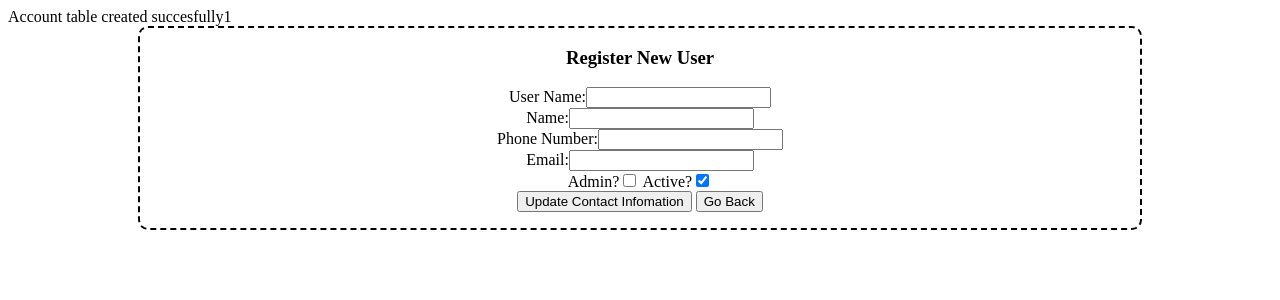
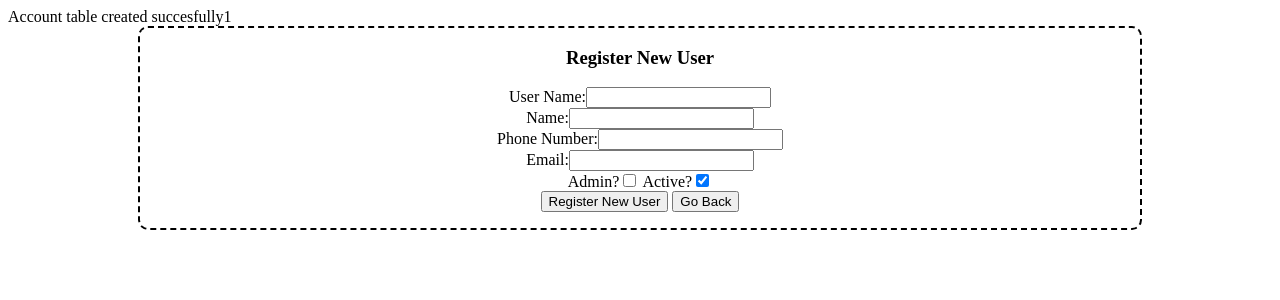
Before and after one commit to Fahv/AdminPortal, a PHP site: page /pages/RegisterNewUser.php in a window 1280 px wide. Shown: the top 300 px of the page. Run offline with PHP 8.4, Linux system fonts and the light colour scheme; the visitor is signed in with stand-in values (Sample User, id 1); data that the repository does not hold is empty.

Commit message:
Don't want to test sending emails yet, typo on submit button

```diff
--- a/pages/RegisterNewUser.php
+++ b/pages/RegisterNewUser.php
@@ -38,7 +38,7 @@ if(isset($_POST['back']))
 			<lable>Admin?</lable><input type=checkbox name='admin'/>
 			<lable>Active?</lable><input type=checkbox name='active' checked=yes/>
 			<br />
-			<input type=submit name='submitted' value="Update Contact Infomation"/>
+			<input type=submit name='submitted' value="Register New User"/>
 			<input type=submit name='back' value="Go Back" />
 		</form>
 </div>
--- a/src/admin.php
+++ b/src/admin.php
@@ -71,7 +71,6 @@ class Admin{
 
 	public static function GetBio(){
 		$tmp = self::$database->get("account","Bio",["User_ID" => $_SESSION['User_ID']]);
-		//var_dump(self::$database->error());
 		return $tmp;
 	}
 	public static function GetPhoneNumber(){
@@ -128,7 +127,7 @@ class Admin{
 				"Active" => $active,
 				"Bio" => "<h1>Sample Bio, please change</h1>"
 				]);
-		self::Send_User_Email($email,"New User created on the $NameOfSite",$message);
+		//self::Send_User_Email($email,"New User created on the $NameOfSite",$message);
 	}
 
 	private static function Initialize_New_Database(){
```
